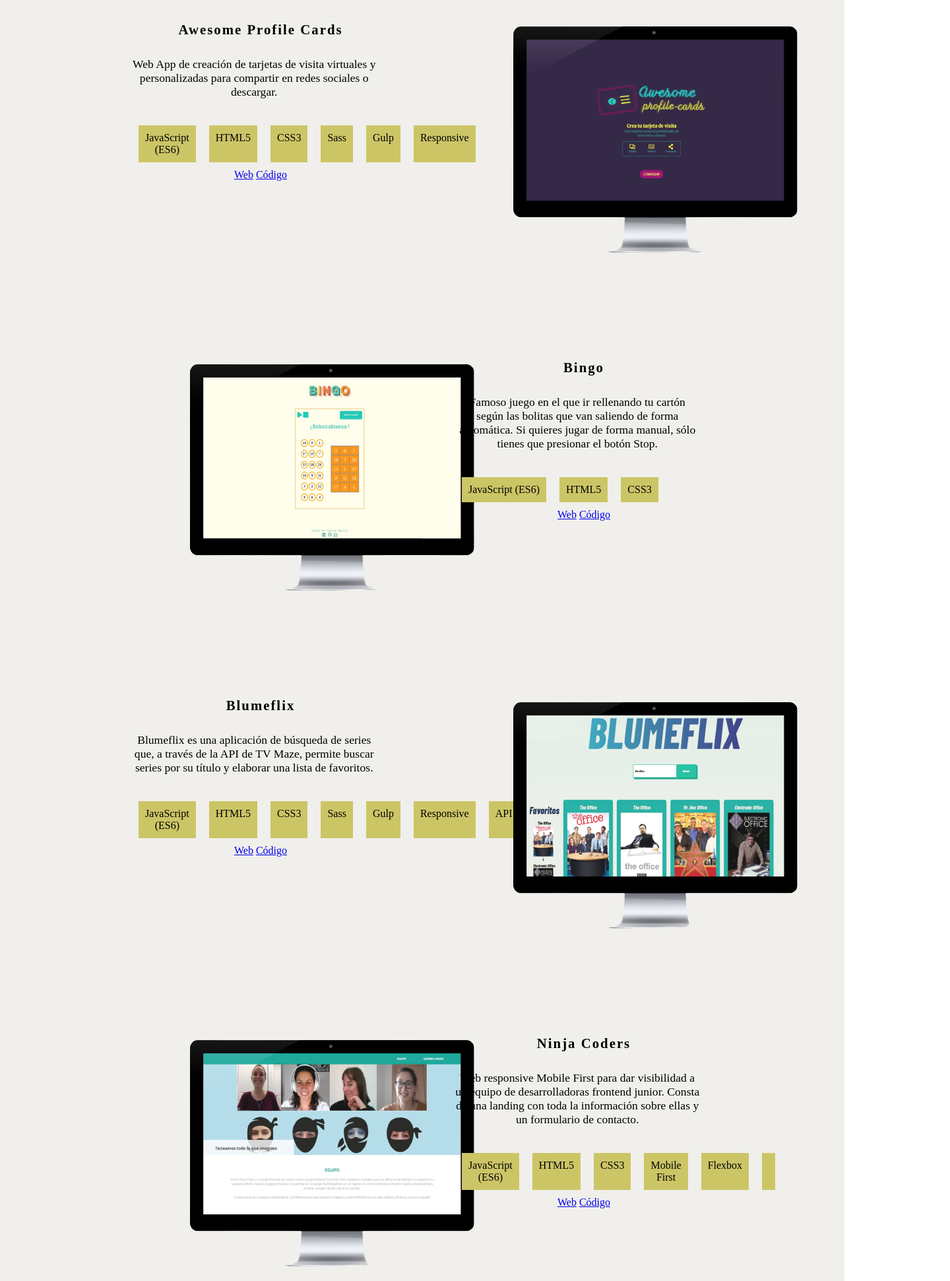
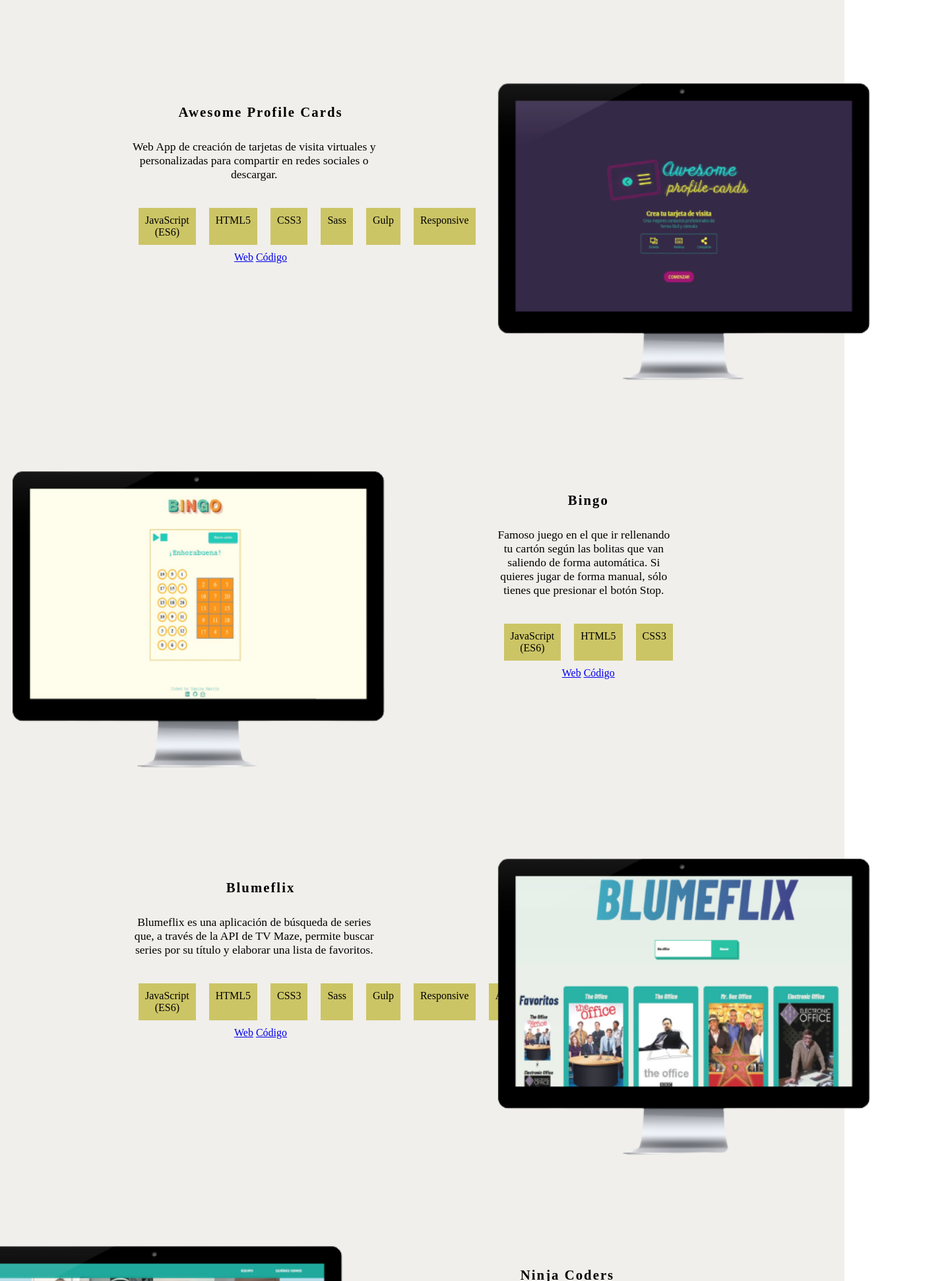
Before and after one commit to ymartinguzman/Portfolio, a website: page src/html/index.html in a window 1280 px wide. Shown: the part 2180-4121 px from the top of the page at 66% size, 1440 px wide, since content can reach past the window. Drawn offline with nearby package versions, Linux system fonts and the light colour scheme; files that its build step writes are made by us from their sources; files whose address does not match are found by name; a web font is replaced by a local one.

Commit message:
bigger picture projects preview

```diff
--- a/src/html/partials/projects.html
+++ b/src/html/partials/projects.html
@@ -25,11 +25,11 @@
         >
       </div>
     </div>
-    <div class="projects__article-container">
+    <div class="projects__article-image">
       <img
         src="../assets/images/adivina-mockup-fondo.png"
         alt=""
-        class="projects__article-container--image"
+        class="projects__article-image--pic"
       />
     </div>
   </article>
@@ -61,11 +61,11 @@
         >
       </div>
     </div>
-    <div class="projects__article-container">
+    <div class="projects__article-image">
       <img
         src="../assets/images/awesome-mockup-fondo.png"
         alt=""
-        class="projects__article-container--image"
+        class="projects__article-image--pic"
       />
     </div>
   </article>
@@ -89,11 +89,11 @@
         >
       </div>
     </div>
-    <div class="projects__article-container">
+    <div class="projects__article-image">
       <img
         src="../assets/images/bingo-mockup-fondo.png"
         alt=""
-        class="projects__article-container--image"
+        class="projects__article-image--pic"
       />
     </div>
   </article>
@@ -124,11 +124,11 @@
         >
       </div>
     </div>
-    <div class="projects__article-container">
+    <div class="projects__article-image">
       <img
         src="../assets/images/blumeflix-mockup-fondo.png"
         alt=""
-        class="projects__article-container--image"
+        class="projects__article-image--pic"
       />
     </div>
   </article>
@@ -157,11 +157,11 @@
         >
       </div>
     </div>
-    <div class="projects__article-container">
+    <div class="projects__article-image">
       <img
         src="../assets/images/ninja-mockup-fondo.png"
         alt=""
-        class="projects__article-container--image"
+        class="projects__article-image--pic"
       />
     </div>
   </article>
@@ -192,11 +192,11 @@
         >
       </div>
     </div>
-    <div class="projects__article-container">
+    <div class="projects__article-image">
       <img
         src="../assets/images/rick-mockup-fondo.png"
         alt=""
-        class="projects__article-container--image"
+        class="projects__article-image--pic"
       />
     </div>
   </article>
--- a/src/scss/layout/_projects.scss
+++ b/src/scss/layout/_projects.scss
@@ -19,6 +19,7 @@
     &-rev {
       display: flex;
       flex-direction: row-reverse;
+      margin: 50px;
     }
     &-container {
       padding: 50px;
@@ -45,6 +46,12 @@
         }
       }
     }
+    &-image {
+      // width: -webkit-fill-available;
+      &--pic {
+        width: 800px;
+      }
+    }
   }
 }
 
```
